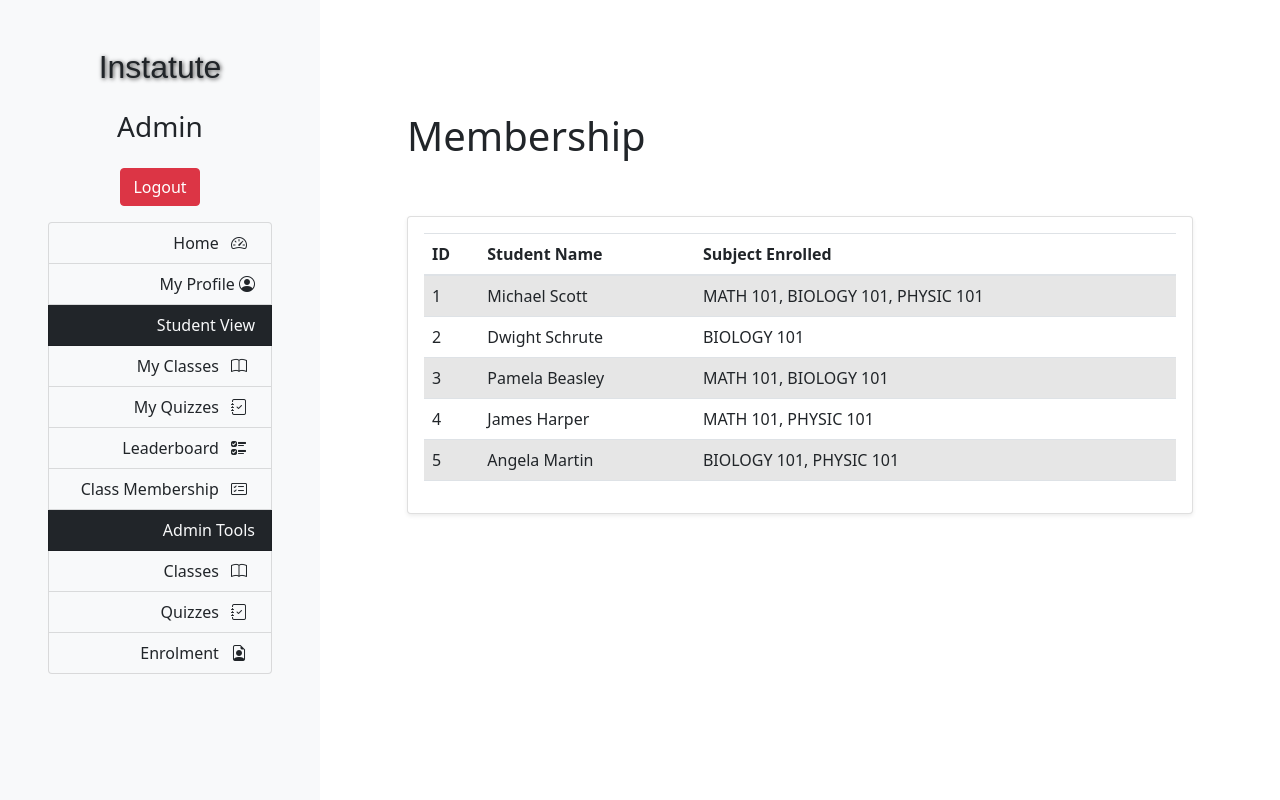
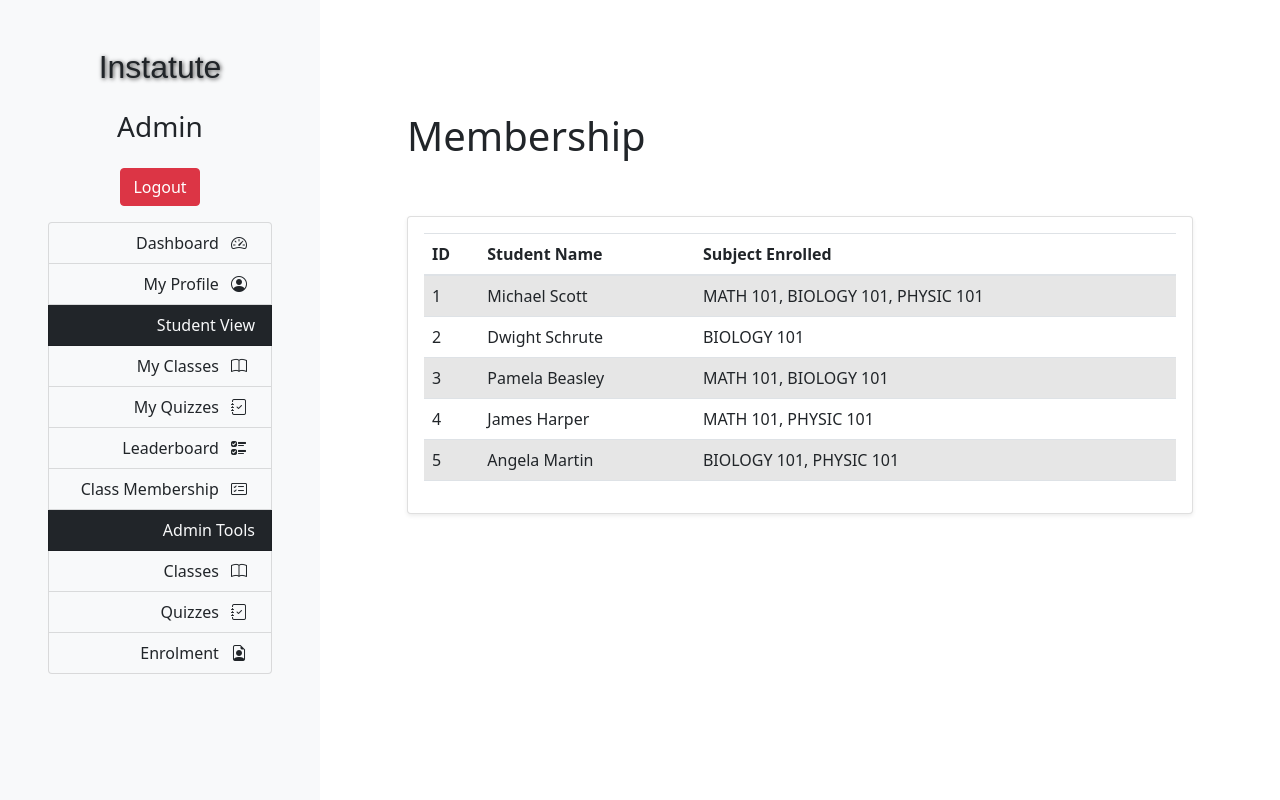
Before and after one commit to zyferion/cos60010, a Django app: page /membership/ in a window 1280 px wide. Run offline with Django 4.2, Linux system fonts and the light colour scheme; a user stored in the database is signed in; data comes from the database, SQL or seed files in the repository; some libraries are stand-ins or nearby versions; some web fonts are replaced.

Commit message:
Update links

```diff
--- a/templates/base.html
+++ b/templates/base.html
@@ -76,15 +76,15 @@
             <div class="row my-3">
                 <div class="col-12 d-flex justify-content-end">
                     <div class="list-group" style="width: 100%;">
-                        <a href="{% url 'home' %}" class="list-group-item list-group-item-action text-end bg-light">Home <i class="bi bi-speedometer2 p-2"></i></a>
-                        <a href="{% url 'profile' %}" class="list-group-item list-group-item-action text-end bg-light">My Profile <i class="bi bi-person-circle"></i></a>
+                        <a href="{% url 'home' %}" class="list-group-item list-group-item-action text-end bg-light">Dashboard <i class="bi bi-speedometer2 p-2"></i></a>
+                        <a href="{% url 'profile' %}" class="list-group-item list-group-item-action text-end bg-light">My Profile <i class="bi bi-person-circle p-2"></i></a>
                         <!-- Only show 'student view' heading for admins -->
                         {% if user.is_superuser %}
                         <span class="list-group-item text-end bg-dark text-light">Student View</span>
                         {% endif %}
                         <a href="{% url 'classes' %}" class="list-group-item list-group-item-action text-end bg-light">My Classes <i class="bi bi-book p-2"></i></a>
                         <a href="{% url 'quiz:main-view' %}" class="list-group-item list-group-item-action text-end bg-light">My Quizzes <i class="bi bi-journal-check p-2"></i></a>
-                        <a href="#" class="list-group-item list-group-item-action text-end bg-light">Leaderboard <i class="bi bi-ui-checks p-2"></i></a>
+                        <a href="{% url 'leaderboard' %}" class="list-group-item list-group-item-action text-end bg-light">Leaderboard <i class="bi bi-ui-checks p-2"></i></a>
                         <a href="{% url 'membership' %}" class="list-group-item list-group-item-action text-end bg-light">Class Membership <i class="bi bi-card-checklist p-2"></i></a>
                         <!-- Show admin-specific menu items -->
                         {% if user.is_superuser %}
```
